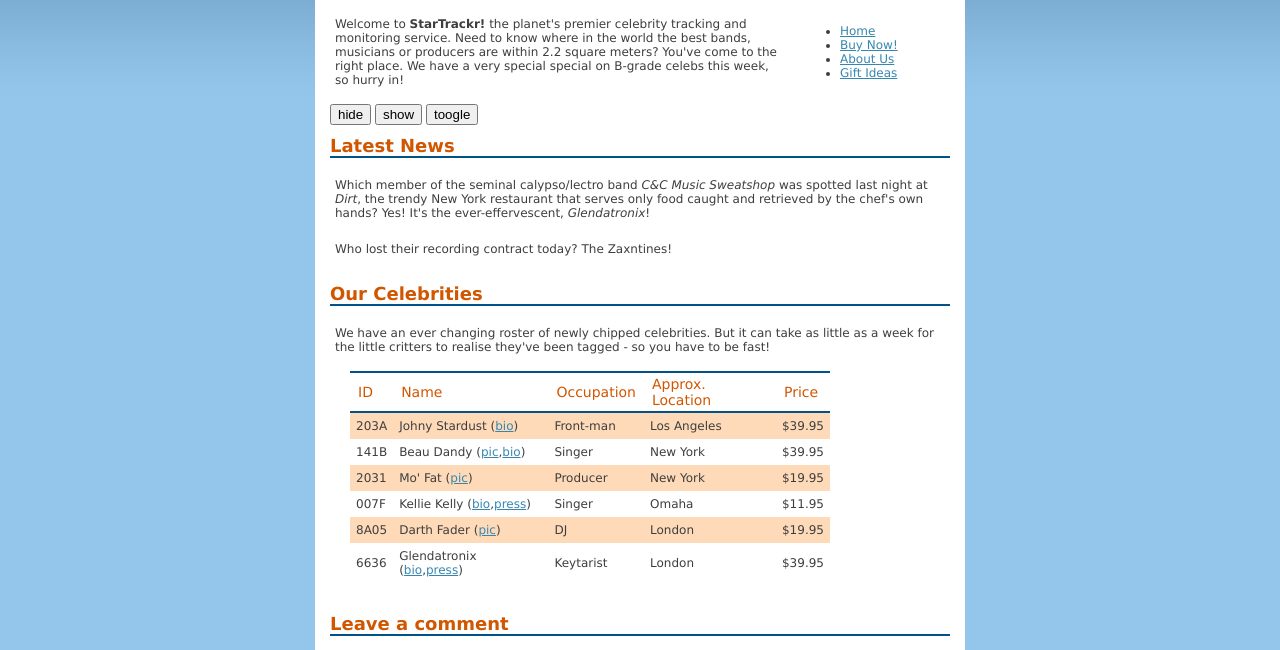
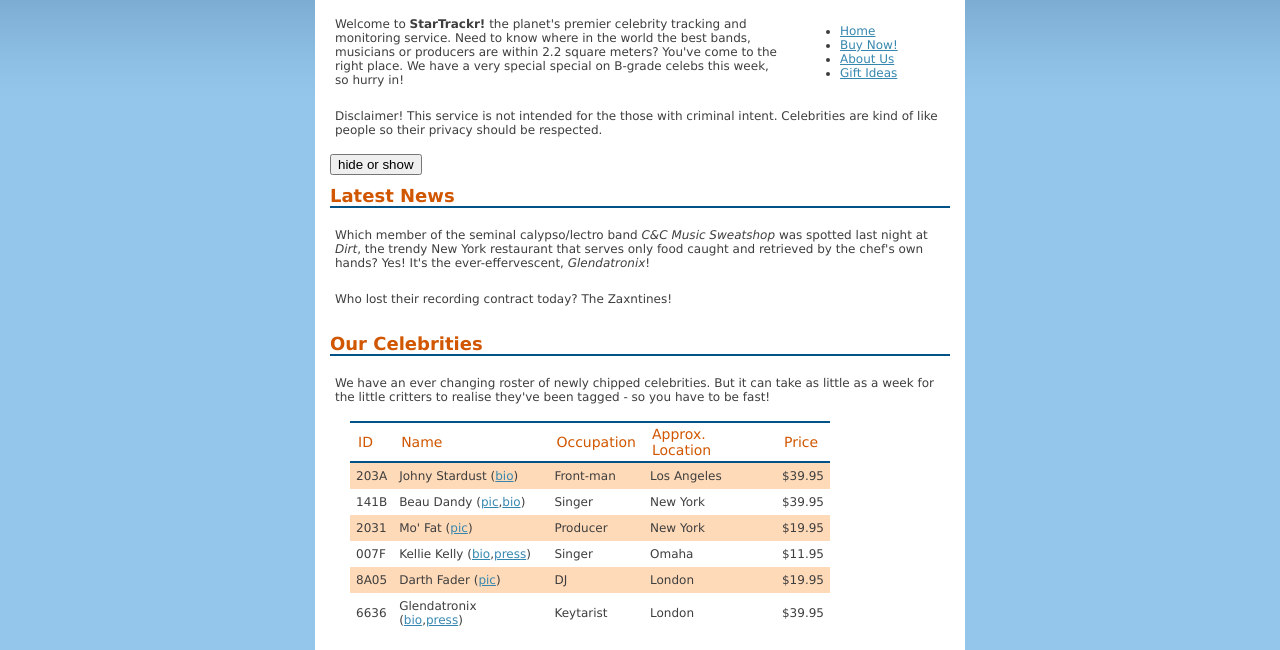
Before and after one commit to aw2802/StarTracker, a plain HTML site: page chapter_02/01_document_ready/index.html in a window 1280 px wide. Shown: the part 104-754 px from the top of the page. Drawn offline with Linux system fonts and the light colour scheme.

Commit message:
hide or show

```diff
--- a/chapter_02/01_document_ready/index.html
+++ b/chapter_02/01_document_ready/index.html
@@ -31,9 +31,8 @@
       <p id="disclaimer">
         Disclaimer! This service is not intended for the those with criminal intent. Celebrities are kind of like people so their privacy should be respected.
       </p>
-      <input type='button' id='hideButton' value='hide'>
-      <input type='button' id='showButton' value='show'>
-      <input type='button' id='tooggleButton' value='toogle'>
+
+      <input type='button' id='toggleButton' value='hide or show'/>
 
       <div id="news">
         <h2>Latest News</h2>
--- a/css/base.css
+++ b/css/base.css
@@ -84,5 +84,5 @@ td {
 }
 
 #disclaimer{
-	display:none;
+
 }
```
